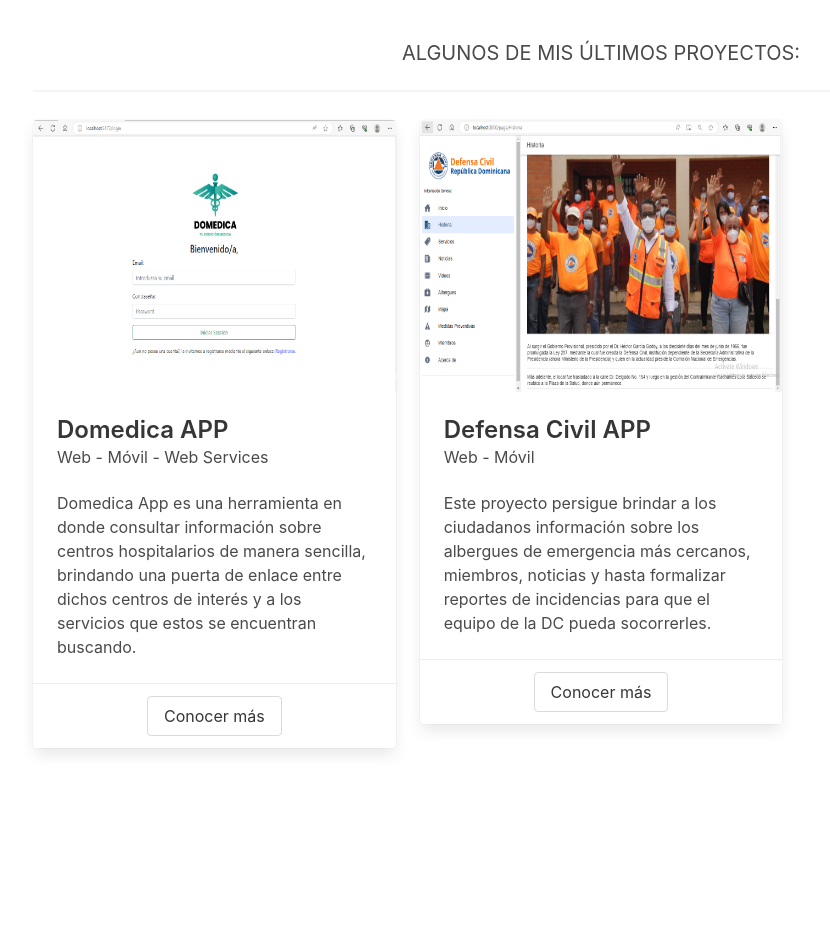
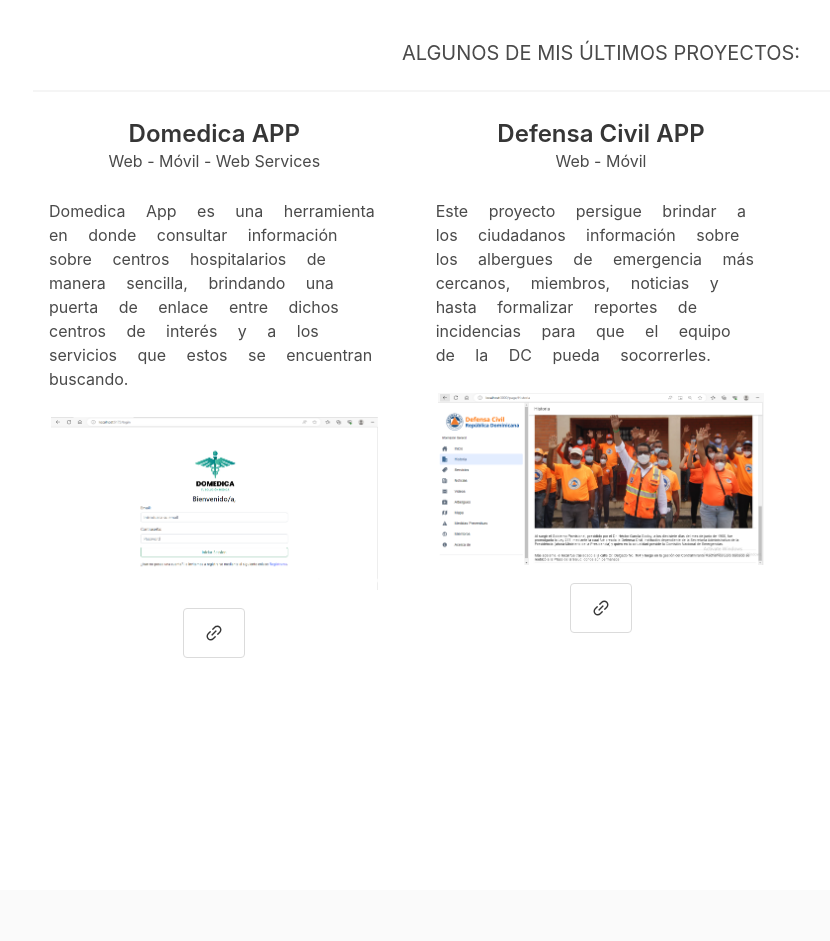
Before and after one commit to Edwinroman30/Portfolio, a React (Vite) app: page / in a window 1280 px wide. Shown: the part 1040-1981 px from the top of the page, without its empty margins (39-869 px from the left). Built offline with nearby package versions, Linux system fonts and the light colour scheme.

Commit message:
Changes in the content distribution

```diff
--- a/src/components/ProjectCard.css
+++ b/src/components/ProjectCard.css
@@ -0,0 +1,18 @@
+.container-project-img:hover  > figure {
+    width: 100%;
+}
+
+.project-img{
+    width: 90%;
+    max-height: 320px;
+    margin: auto;
+    object-fit: cover;
+    transition: ease-in-out 0.4s;
+}
+
+.project-paragraph{
+    word-spacing: 1rem;
+    margin: 10px 0px;
+    overflow: hidden;
+    text-overflow: ellipsis;
+}
--- a/src/components/ProjectCard.tsx
+++ b/src/components/ProjectCard.tsx
@@ -1,7 +1,7 @@
 import './ProjectCard.css';
 import React,{PropsWithChildren} from 'react';
 import IProject from './types/IProject';
-
+import {AiOutlineLink} from 'react-icons/ai';
 
 interface ProjectCardProp extends PropsWithChildren{
     project : IProject;
@@ -11,29 +11,32 @@
 
 
     return (
-        <div className="card">
-            <div className="card-image">
-                <figure className="image is-4by3">
-                    <img src={project.presentationImageUrl} alt={project.description} />
-                </figure>
-            </div>
+        <div className="is-flex is-flex-direction-column">
 
-            <div className="card-content">
-                <div className="media">
-                    <div className="media-content">
+            <div className="">
+                <div className="media mb-3">
+                    <div className="media-content has-text-centered">
                         <p className="title is-4">{project.name}</p>
                         <p className="subtitle is-6">{project.platformEnvironment}</p>
                     </div>
                 </div>
 
-                <div className="content">
+                <div className="content project-paragraph p-4 ">
                    {project.description}
                 </div>
             </div>
 
-            <footer className="card-footer">
+            <div className="container-project-img">
+                <figure className="project-img">
+                    <img src={project.presentationImageUrl} alt={project.description} />
+                </figure>
+            </div>
+
+            <footer className="">
                 <div className="card-footer-item">
-                    <button className='button is-disable'>Conocer más</button>
+                    <button className='button is-medium is-disable'>
+                        <AiOutlineLink></AiOutlineLink>
+                    </button>
                 </div>
             </footer>
         </div>
```
